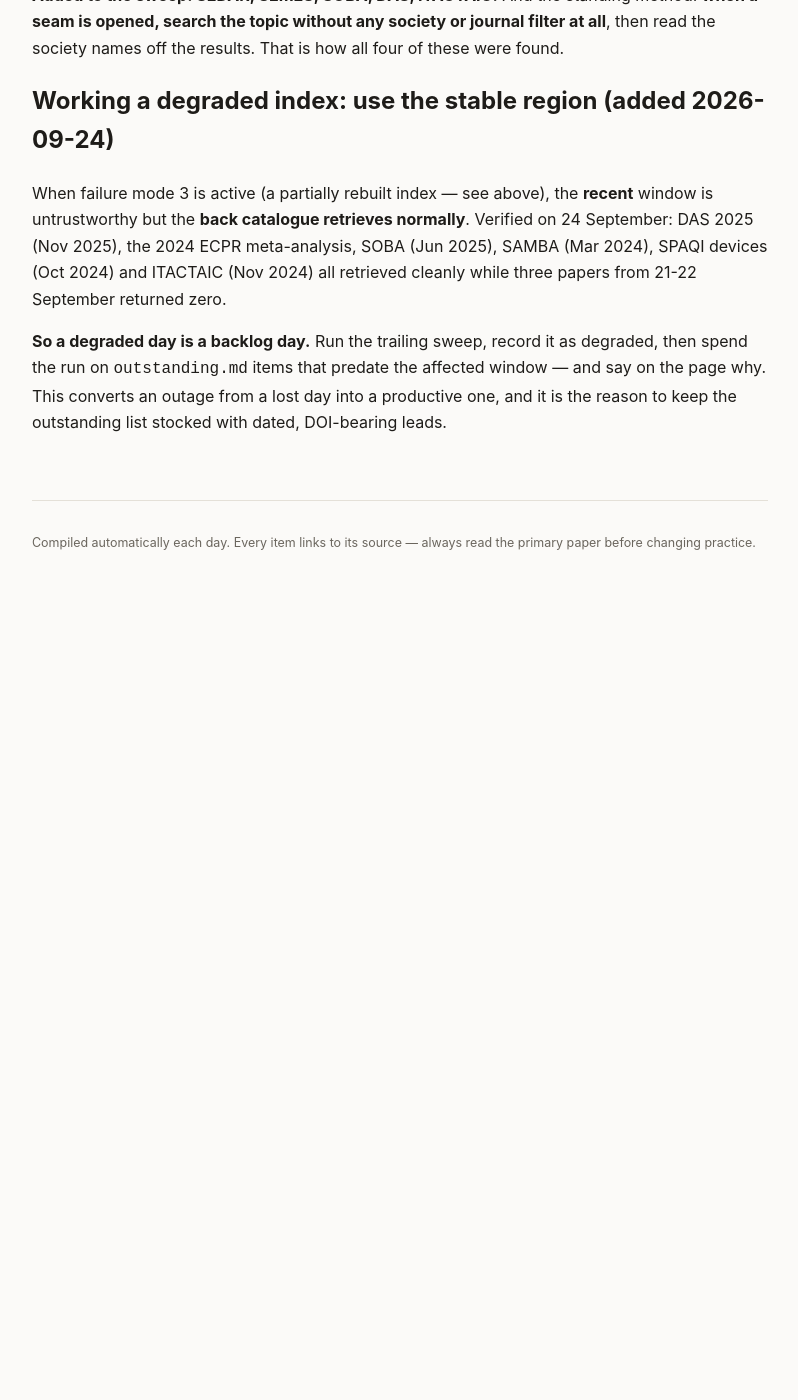
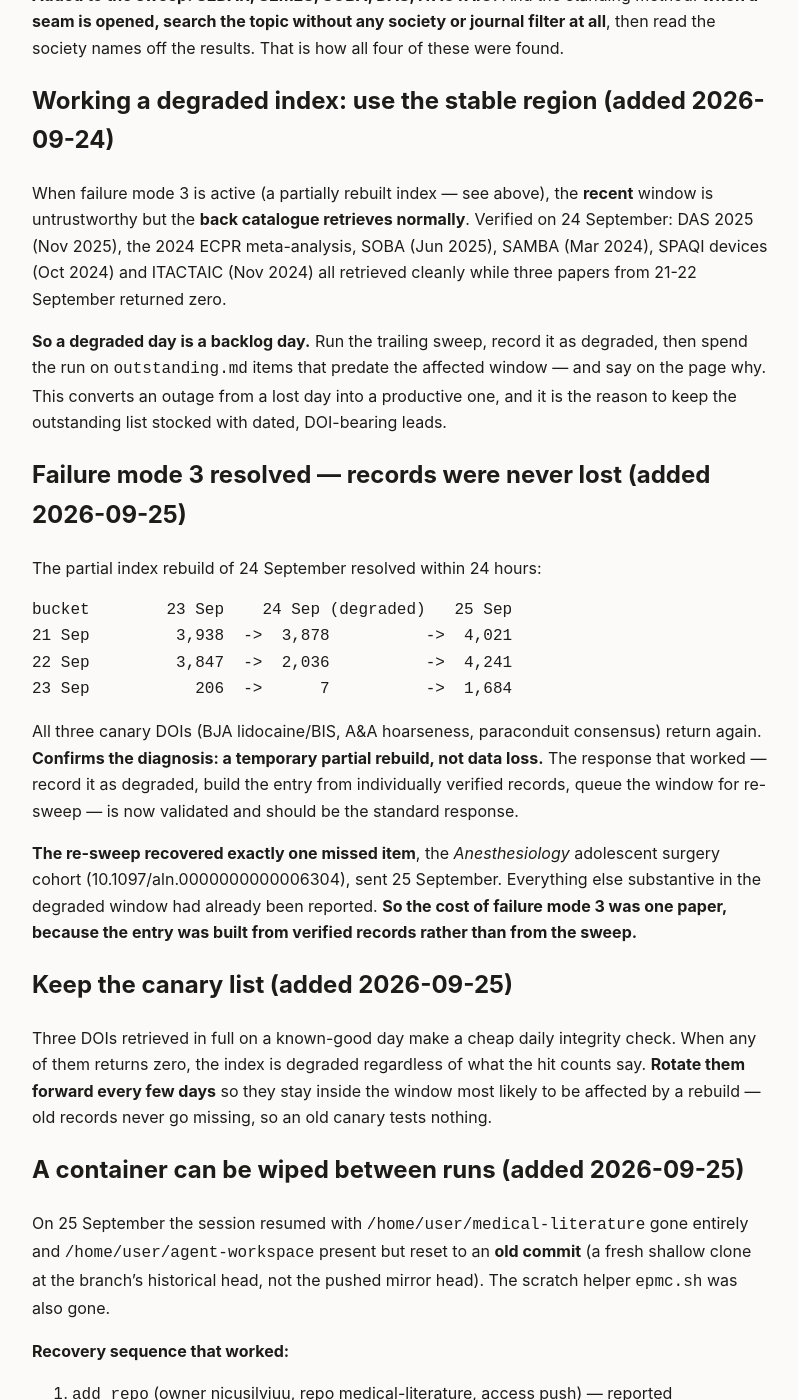
Before and after one commit to nicusilviuu/medical-literature, a Jekyll site: the page built from claude/source-notes.md, in a window 1280 px wide and 1400 px high, scrolled down 24671 px. Shown: the whole window, without its empty margins (240-1038 px from the left). Built offline with Jekyll 4.4.1, drawn with Linux system fonts in a browser that asks for light colours; our own code applies the rules of GitHub Pages for plain Markdown files; before the commit the page ends 25301 px from its top, so only the background shows below that; some of the changed text lies outside the part shown.

Commit message:
Add 2026-09-25 brief; index recovered, degraded window re-swept
The Europe PMC partial rebuild resolved within 24 hours: 23 September back
from 7 records to 1,684, 22 September from 2,036 to 4,241, and all three
canary DOIs returning again. Confirms yesterday's diagnosis - the records
were never lost. The queued re-sweep recovered exactly one missed item, the
Anesthesiology adolescent cohort, because yesterday's entry was built from
individually verified records rather than from the degraded sweep.

Three items. A mouse study showing hypothermia decelerates malignant
hyperthermia without preventing triggering or death - all mutant mice
arrested regardless of temperature, survival 45 minutes longer at 34C, and
tachycardia absent while hypercapnia, acidosis, hyperkalaemia and
mitochondrial swelling proceeded. The clinical message is about monitoring
rather than risk, and it lands in cardiac anaesthesia: on hypothermic bypass
temperature is externally controlled and the heart may be arrested, so the
classic triad is unavailable and a rising CO2 production may show only as a
need for more sweep gas.

The Anesthesiology adolescent cohort, where severe pain resolved in a median
of three days but 39.6% were still taking opioids in weeks three and four,
and 57.9% had persistent surgical site pain at month 3 while only 9.2% were
unhappy - so satisfaction is not a safety signal here. The companion BJA Open
baseline paper supplies the context: 93.4% of severe-pain procedures got a
prescription, median 18 doses, in a population with 21% depression, 37%
anxiety and 17% prior-year substance use.

And planned versus standby V-A ECMO in high-risk PCI, reported mainly because
its authors wrote their own principal objection into the abstract - the
standby arm mixes patients who never needed ECMO with those cannulated during
collapse. Also flagged, gently, that the methods say n=31 while the results
say 19/32, and 19/31 matches the stated 61.3%.

Container was wiped before this run; recovery sequence recorded in
source-notes.

Co-Authored-By: Claude Opus 5 <noreply@anthropic.com>
Claude-Session: https://claude.ai/code/session_01T5ivnnDnrzDTzAtfHdiCMS

````diff
--- a/claude/source-notes.md
+++ b/claude/source-notes.md
@@ -957,3 +957,50 @@ and ITACTAIC (Nov 2024) all retrieved cleanly while three papers from 21-22 Sept
 run on `outstanding.md` items that predate the affected window — and say on the page why. This
 converts an outage from a lost day into a productive one, and it is the reason to keep the
 outstanding list stocked with dated, DOI-bearing leads.
+
+## Failure mode 3 resolved — records were never lost (added 2026-09-25)
+
+The partial index rebuild of 24 September resolved within 24 hours:
+
+```
+bucket        23 Sep    24 Sep (degraded)   25 Sep
+21 Sep         3,938  ->  3,878          ->  4,021
+22 Sep         3,847  ->  2,036          ->  4,241
+23 Sep           206  ->      7          ->  1,684
+```
+
+All three canary DOIs (BJA lidocaine/BIS, A&A hoarseness, paraconduit consensus) return again.
+**Confirms the diagnosis: a temporary partial rebuild, not data loss.** The response that worked —
+record it as degraded, build the entry from individually verified records, queue the window for
+re-sweep — is now validated and should be the standard response.
+
+**The re-sweep recovered exactly one missed item**, the *Anesthesiology* adolescent surgery cohort
+(10.1097/aln.0000000000006304), sent 25 September. Everything else substantive in the degraded
+window had already been reported. **So the cost of failure mode 3 was one paper, because the entry
+was built from verified records rather than from the sweep.**
+
+## Keep the canary list (added 2026-09-25)
+
+Three DOIs retrieved in full on a known-good day make a cheap daily integrity check. When any of them
+returns zero, the index is degraded regardless of what the hit counts say. **Rotate them forward
+every few days** so they stay inside the window most likely to be affected by a rebuild — old records
+never go missing, so an old canary tests nothing.
+
+## A container can be wiped between runs (added 2026-09-25)
+
+On 25 September the session resumed with `/home/user/medical-literature` gone entirely and
+`/home/user/agent-workspace` present but reset to an **old commit** (a fresh shallow clone at the
+branch's historical head, not the pushed mirror head). The scratch helper `epmc.sh` was also gone.
+
+**Recovery sequence that worked:**
+
+1. `add_repo` (owner nicusilviuu, repo medical-literature, access push) — reported `already_present`,
+   but the directory did not exist, so `git clone --depth 1` with a generous timeout.
+2. `register_repo_root` so the repo's CLAUDE.md and skills reload.
+3. For the workspace repo: **`git fetch origin <branch> && git reset --hard origin/<branch>`** before
+   doing any mirror work — otherwise the mirror commit is built on stale history and the push fails
+   or rewrites.
+4. Recreate `/tmp/claude-0/epmc.sh` from the hardened version recorded above.
+
+**Check `git log --oneline -1` against the last commit recorded in the previous entry** before
+trusting a working copy that was not created in this run.
````
Also changed, not shown: _briefs/2026-09-25.md (added, +237 -0 lines).
